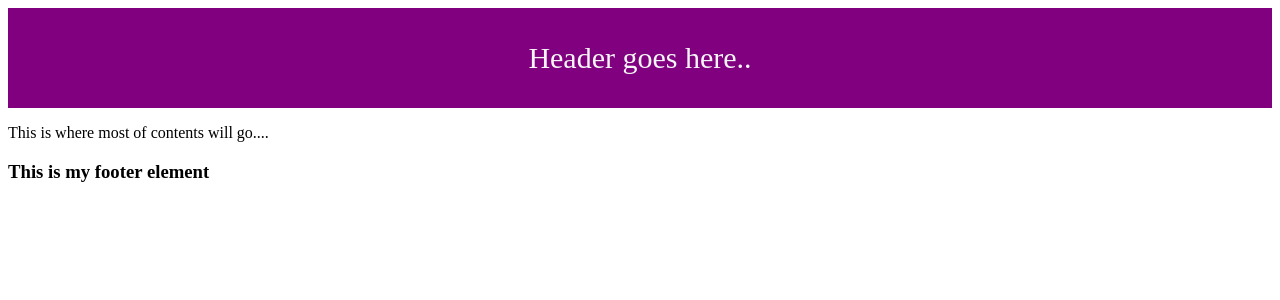
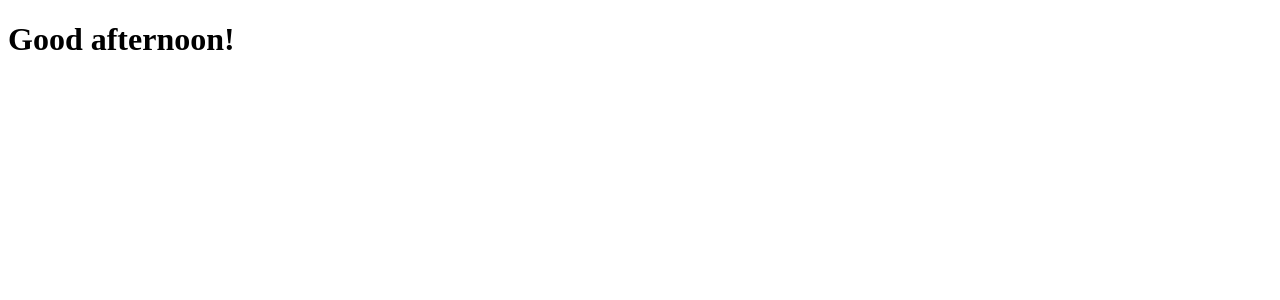
Before and after one commit to shomnathsomu/learn-reactJS, a React (Create React App) app: page / in a window 1280 px wide. Shown: the top 300 px of the page. Built offline with nearby package versions, Linux system fonts and the light colour scheme.

Commit message:
JSX to Javascript and back

```diff
--- a/src/App.js
+++ b/src/App.js
@@ -1,21 +1,37 @@
 import React from 'react';
 
-import Header from './components/Header';
-import Footer from './components/Footer';
-import MainContent from './components/MainContent';
+//import Header from './components/Header';
+//import Footer from './components/Footer';
+//import MainContent from './components/MainContent';
 
 //import logo from './logo.svg';
 //Importing CSS
 import './App.css';
 
 function App() {
+
+  //const firstName = "Alice";
+  //const secondName = "Doe";
+
+  const date = new Date();
+  const hours = date.getHours();
+
+  let timeOfDay;
+
+  if(hours < 12) timeOfDay = "morning";
+  else if (hours >= 12 && hours <= 18) timeOfDay = "afternoon";
+  else timeOfDay = "night";
+
+
   return (
     // parent/ child components
-    <div>
-      <Header />
-      <MainContent />
-      <Footer />
-    </div>
+    // <div>
+    //   <Header />
+    //   <MainContent />
+    //   <Footer />
+    // </div>
+
+    <h1>Good {timeOfDay}!</h1>
   );
 }
 
```
